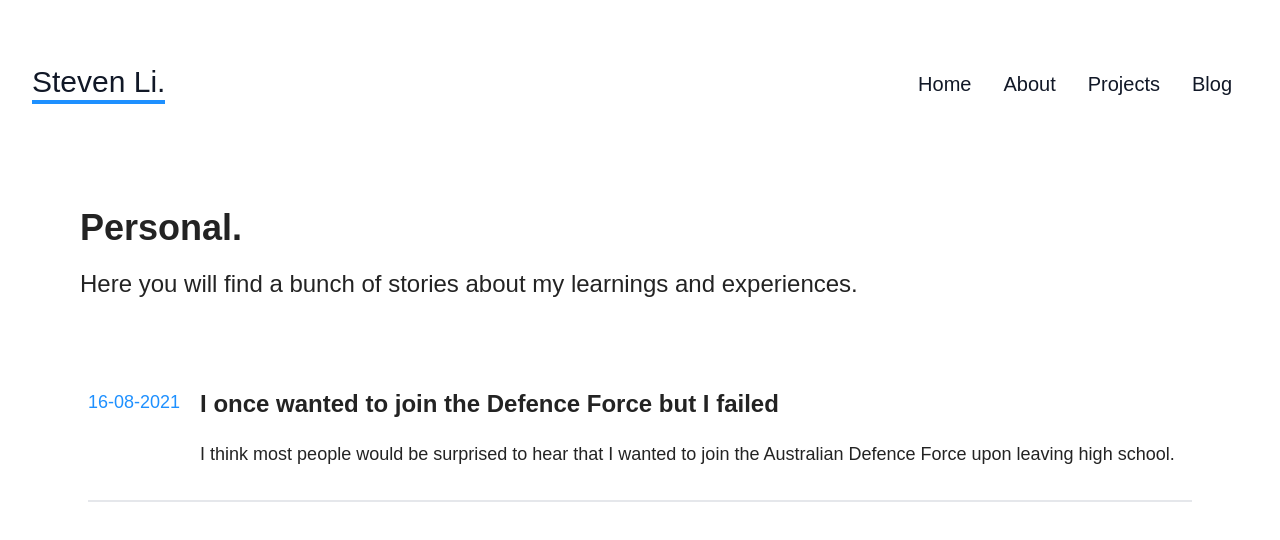
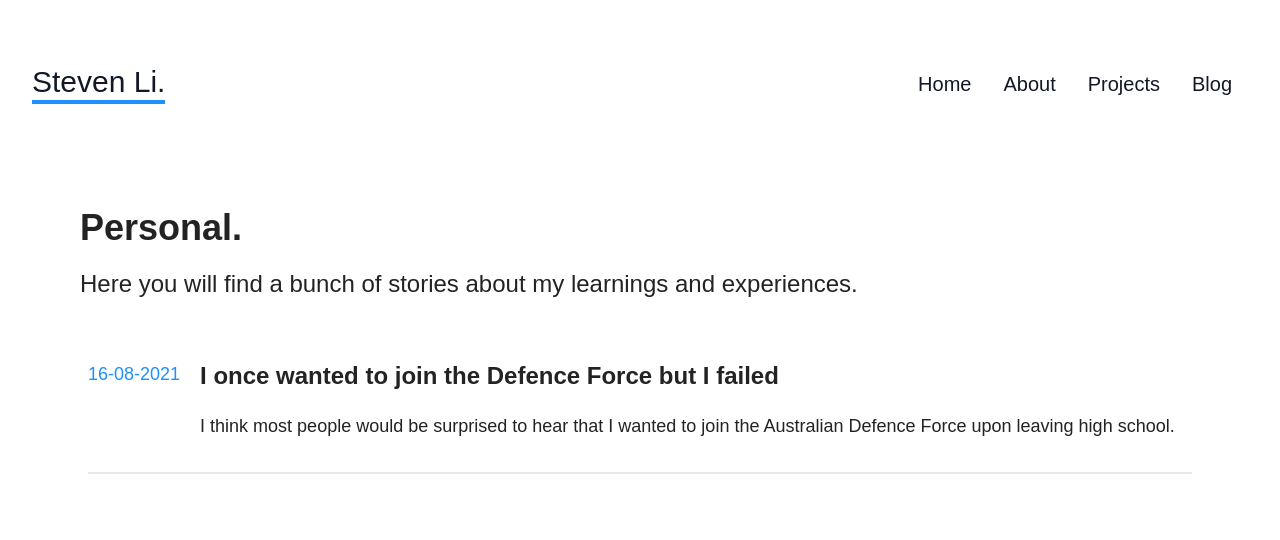
Before and after one commit to s-li1/portfolio, a Next.js app: page /blog/personal in a window 1280 px wide. Shown: the top 540 px of the page. Built offline with nearby package versions, Linux system fonts and the light colour scheme.

Commit message:
should have blog posts component

```diff
--- /dev/null
+++ b/components/BlogPosts.tsx
@@ -0,0 +1,13 @@
+import React from 'react'
+import { IPosts } from '../types/types'
+import BlogPostLink from './BlogPostLink'
+
+export default function BlogPosts({ posts }: IPosts) {
+    return (
+        <div className="px-12 mt-5 md:mx-10">
+            {posts.map((post,index) =>
+                <BlogPostLink key={index} {...post}/>
+            )}
+        </div>
+    )
+}
--- a/pages/blog/personal/index.tsx
+++ b/pages/blog/personal/index.tsx
@@ -4,6 +4,7 @@ import { GetStaticProps } from 'next';
 import { getAllPosts } from '../../../lib/mdx';
 import { IPosts } from '../../../types/types';
 import BlogPostLink from '../../../components/BlogPostLink';
+import BlogPosts from '../../../components/BlogPosts';
 
 export default function Personal({ posts }: IPosts) {
     return (
@@ -14,11 +15,7 @@ export default function Personal({ posts }: IPosts) {
             </h1>
             <h2 className="text-2xl">Here you will find a bunch of stories about my learnings and experiences.</h2>
            </div>
-           <div className="p-12 md:mx-10">
-            {posts.map((post,index) =>
-                <BlogPostLink key={index} {...post}/>
-            )}
-            </div>
+           <BlogPosts posts={posts}/>
        </Container>
     )
 }
```
